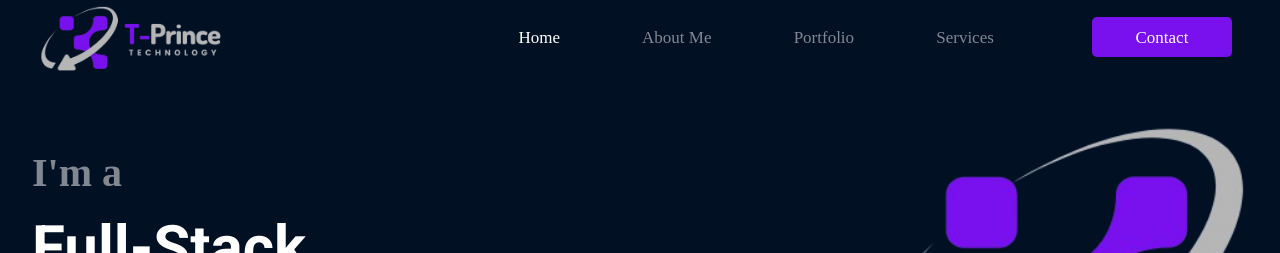
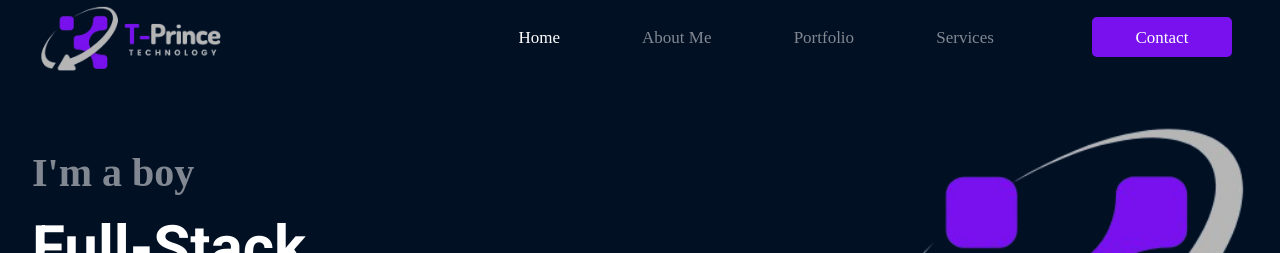
Before and after one commit to mills-tec/portfolio-webApp, a React (Vite) app: page / in a window 1280 px wide. Shown: the top 253 px of the page. Built offline with nearby package versions, Linux system fonts and the light colour scheme; a web font is replaced by a local one.

Commit message:
added boy

```diff
--- a/src/Components/Home.jsx
+++ b/src/Components/Home.jsx
@@ -17,7 +17,7 @@ const Home = ({ serviceRef, motion }) => {
       >
         <ul className="!text-white font-[Roboto] font-bold flex flex-col justify-center gap-[0%] overflow-hidden">
           <li className="text-[40px] text-[rgba(255,255,255,0.5)] font-[AncizarSerif]">
-            I'm a
+            I'm a boy
           </li>
           <li className="text-[60px]">Full-Stack</li>
           <li className="text-[60px] flex justify-center items-center !gap-[0.23rem]">
```
Also changed, not shown: 1 other file (tests, documents, lock files or other folders).
